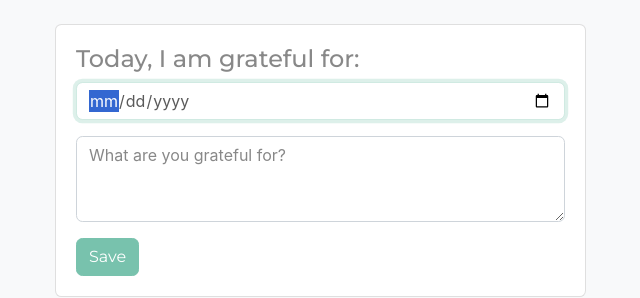
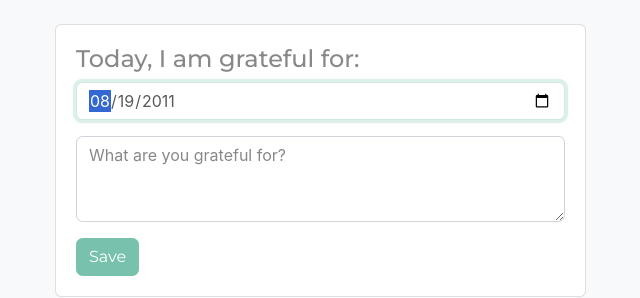
Before and after one commit to vbarrientos97/Firebase-711, a plain HTML site: page index.html in a window 1280 px wide. Shown: the full height of the page, 39-679 px from the left. Drawn offline with nearby package versions, Linux system fonts and the light colour scheme; no server answers.

Commit message:
fixing a date value

```diff
--- a/index.html
+++ b/index.html
@@ -19,7 +19,7 @@
                         <h1 class="h4">Today, I am grateful for:</h1>
                         <form id="gratitude-form">
                             <div class="form-group">
-                                <input type="date" value="2011-08-19T13:45:00" id="gratitude-date" class="form-control" class="Gratitude Date" autofocus>
+                                <input type="date" value="2011-08-19" id="gratitude-date" class="form-control" class="Gratitude Date" autofocus>
                             </div>
                             <div class="form-group">
                                 <textarea id="gratitude-description" rows="3" class="form-control" placeholder="What are you grateful for?"></textarea>
--- a/index.js
+++ b/index.js
@@ -7,11 +7,6 @@ const gratitudesContainer = document.getElementById("gratitudes-container");
 let editStatus = false;
 let id = '';
 
-/**
- * Save a New gratitude in Firestore
- * @param {string} date the date of the gratitude
- * @param {string} description the description of the gratitude
- */
 const saveGratitude = (date, description) =>
     db.collection("gratitudes").doc().set({
         date,
```
